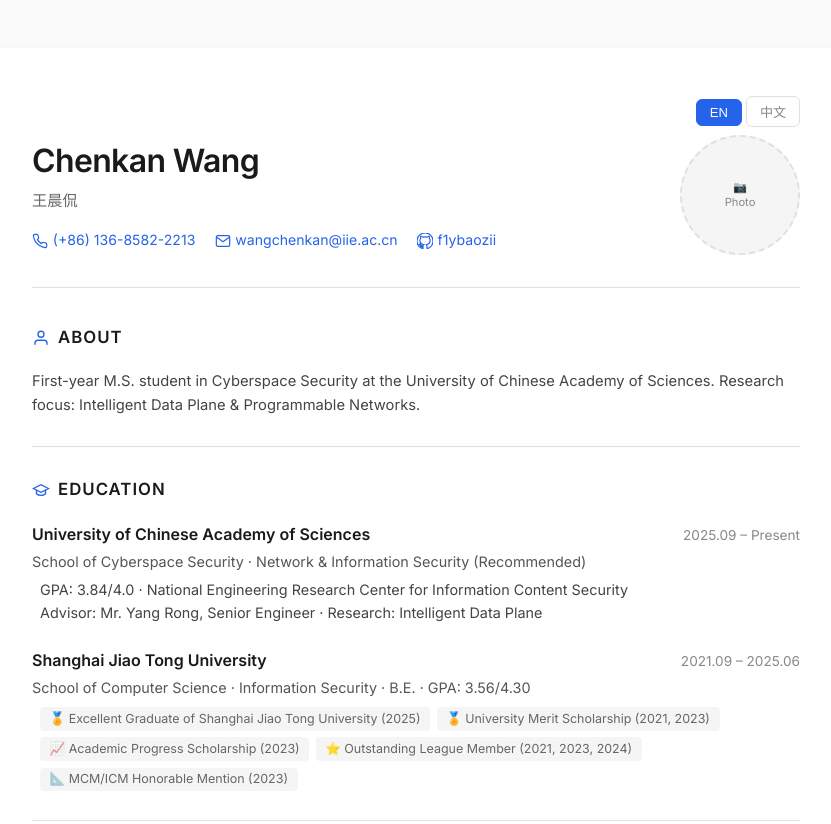
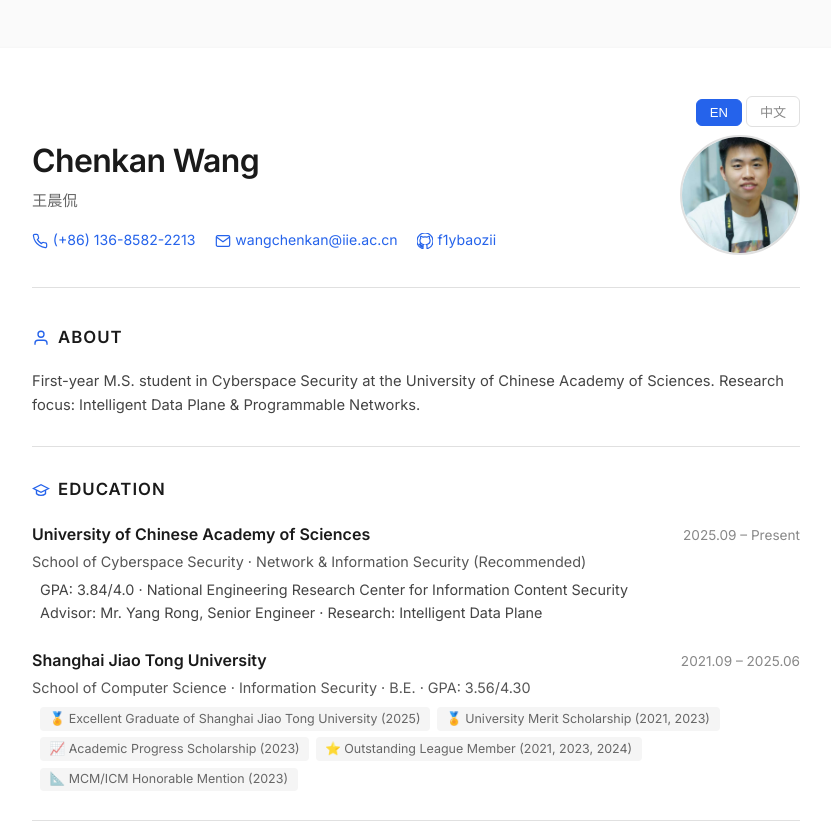
Before and after one commit to f1ybaozii/f1ybaozii.github.io, a plain HTML site: page index.html in a window 1280 px wide. Shown: the top 824 px of the page, without its empty margins (224-1055 px from the left). Drawn offline with Linux system fonts and the light colour scheme.

Commit message:
add: profile photo

```diff
--- a/index.html
+++ b/index.html
@@ -213,8 +213,7 @@
             width: 120px;
             height: 120px;
             border-radius: 50%;
-            background: var(--award-bg);
-            border: 2px dashed var(--border);
+            border: 2px solid var(--border);
             display: flex;
             align-items: center;
             justify-content: center;
@@ -315,7 +314,7 @@
         </div>
         </div>
         <div class="photo-frame">
-            <div class="placeholder">📷<br>Photo</div>
+            <img src="images/photo.jpg" alt="Chenkan Wang">
         </div>
     </header>
 
@@ -625,7 +624,7 @@
         </div>
         </div>
         <div class="photo-frame">
-            <div class="placeholder">📷<br>照片</div>
+            <img src="images/photo.jpg" alt="王晨侃">
         </div>
     </header>
 
```
Also changed, not shown: images/photo.jpg (added).
